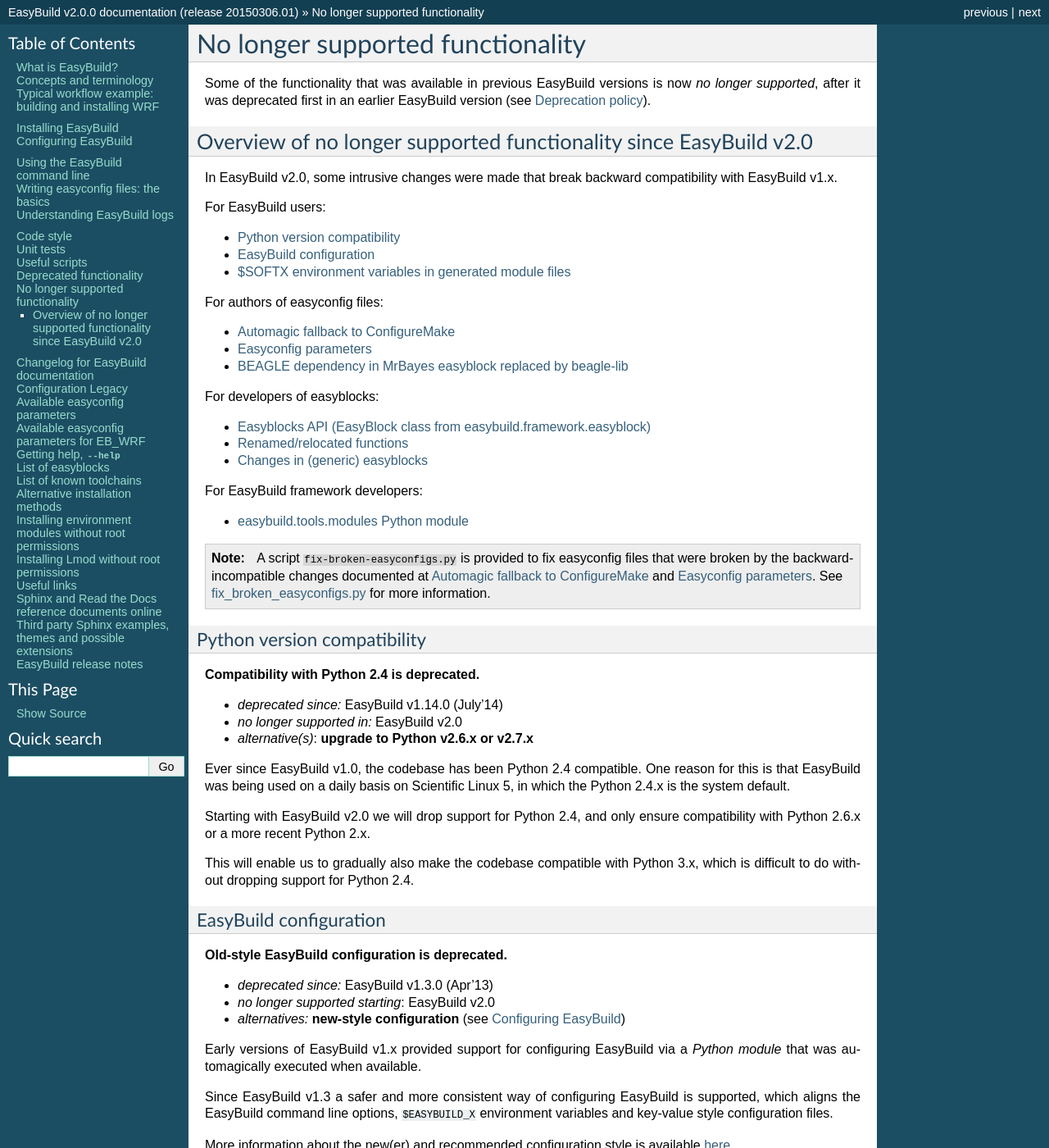
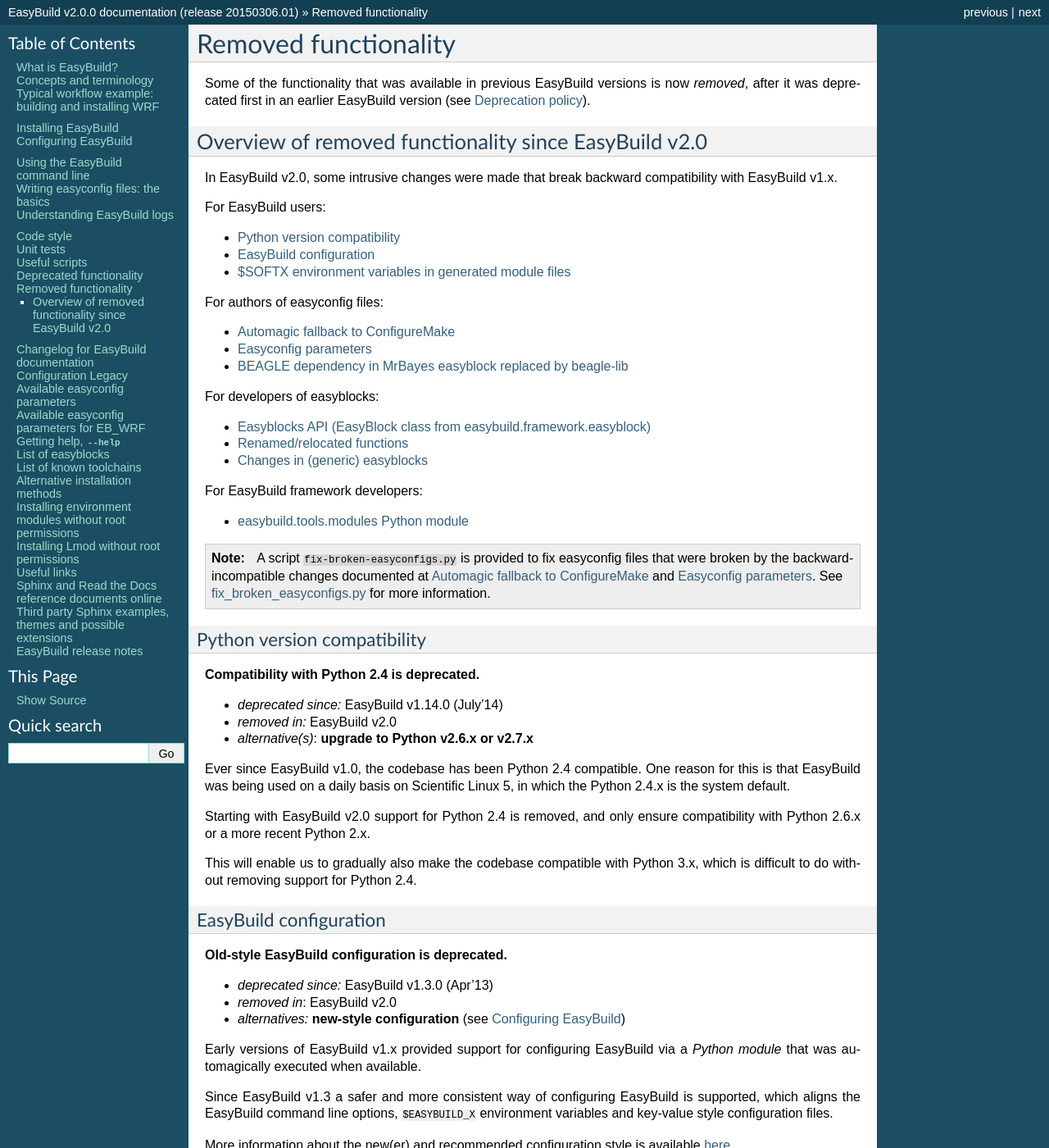
Before and after one commit to easybuilders/easybuild, a Sphinx documentation site: the page built from docs/Removed-functionality.rst, in a window 1280 px wide and 1400 px high. Shown: the whole window at 82% size. Built offline with Sphinx 7.4.7, drawn with Linux system fonts in a browser that asks for light colours; some of the changed text lies outside the part shown.

Commit message:
fix remarks: reword "dropped support" to "removed"

```diff
--- a/docs/Changelog.rst
+++ b/docs/Changelog.rst
@@ -5,7 +5,7 @@
 
 * **release 20150305.01** (`Mar 5th 2015`):
 
-  * add documentation on no longer supported functionality (see :ref:`no_longer_supported`)
+  * add documentation on removed functionality (see :ref:`removed_functionality`)
   * clean up documentation on deprecated functionality (see :ref:`deprecated`)
   * add documentation on provided scripts, in particular ``fix-broken-easyconfigs.py`` (see :ref:`useful_scripts`)
 * **release 20150302.01** (`Mar 2nd 2015`): update/cleanup documentation on :ref:`alt_inst_methods`
--- a/docs/Release_notes.rst
+++ b/docs/Release_notes.rst
@@ -42,7 +42,7 @@
 * deprecate automagic fallback to ``ConfigureMake`` easyblock (`#1113 <https://github.com/hpcugent/easybuild-framework/pull/1113>`_)
 
   * easyconfigs should specify ``easyblock = 'ConfigureMake'`` instead of relying on the fallback mechanism
-  * **note: automagic fallback to** ``ConfigureMake`` **easyblock will be dropped in EasyBuild v2.0**
+  * **note: automagic fallback to** ``ConfigureMake`` **easyblock will be removed in EasyBuild v2.0**
   * see also `Automagic fallback to ConfigureMake <http://easybuild.readthedocs.org/en/latest/Deprecated-functionality.html#configuremake-fallback>`_
 
 * stop triggering deprecated functionality, to enable use of ``--deprecated=2.0`` (`#1107 <https://github.com/hpcugent/easybuild-framework/pull/1107>`_, `#1115 <https://github.com/hpcugent/easybuild-framework/pull/1115>`_, `#1119 <https://github.com/hpcugent/easybuild-framework/pull/1119>`_)
--- a/docs/No-longer-supported-functionality.rst
+++ b/docs/Removed-functionality.rst
@@ -1,15 +1,15 @@
-.. _no_longer_supported:
+.. _removed_functionality:
 
-No longer supported functionality
-=================================
+Removed functionality
+=====================
 
-Some of the functionality that was available in previous EasyBuild versions is now *no longer supported*,
+Some of the functionality that was available in previous EasyBuild versions is now *removed*,
 after it was deprecated first in an earlier EasyBuild version (see :ref:`deprecation_policy`).
 
-.. _overview_no_longer_supported_20:
+.. _overview_removed_20:
 
-Overview of no longer supported functionality since EasyBuild v2.0
-------------------------------------------------------------------
+Overview of removed functionality since EasyBuild v2.0
+-------------------------------------------------------
 
 In EasyBuild v2.0, some intrusive changes were made that break backward compatibility with EasyBuild v1.x.
 
@@ -48,17 +48,17 @@
 **Compatibility with Python 2.4 is deprecated.**
 
 * *deprecated since:* EasyBuild v1.14.0 (July'14)
-* *no longer supported in:* EasyBuild v2.0
+* *removed in:* EasyBuild v2.0
 * *alternative(s)*: **upgrade to Python v2.6.x or v2.7.x**
 
 Ever since EasyBuild v1.0, the codebase has been Python 2.4 compatible. One reason for this is that EasyBuild was
 being used on a daily basis on Scientific Linux 5, in which the Python 2.4.x is the system default.
 
-Starting with EasyBuild v2.0 we will drop support for Python 2.4, and only ensure compatibility with Python 2.6.x or a
+Starting with EasyBuild v2.0 support for Python 2.4 is removed, and only ensure compatibility with Python 2.6.x or a
 more recent Python 2.x.
 
 This will enable us to gradually also make the codebase compatible with Python 3.x, which is difficult to do without
-dropping support for Python 2.4.
+removing support for Python 2.4.
 
 .. _depr_easybuild_configuration_eb1:
 
@@ -68,7 +68,7 @@
 **Old-style EasyBuild configuration is deprecated.**
 
 * *deprecated since:* EasyBuild v1.3.0 (Apr'13)
-* *no longer supported starting*: EasyBuild v2.0
+* *removed in*: EasyBuild v2.0
 * *alternatives:* **new-style configuration** (see :ref:`configuring_easybuild`)
 
 Early versions of EasyBuild v1.x provided support for configuring EasyBuild via a *Python module* that was automagically
@@ -88,7 +88,7 @@
 **The default configuration file location** ``$HOME/.easybuild/config.cfg`` **is deprecated.**
 
 * *deprecated since:* EasyBuild v1.11.0 (Feb'14)
-* *no longer supported starting*: EasyBuild v2.0
+* *removed in*: EasyBuild v2.0
 * *alternatives:* ``$XDG_CONFIG_HOME/easybuild/config.cfg`` (equivalent to ``$HOME/.config/easybuild/config.cfg``)
 
 The default path for the new-style configuration path is ``$XDG_CONFIG_HOME/easybuild/config.cfg`` (or
@@ -104,7 +104,7 @@
 **The automagic fallback to the** ``ConfigureMake`` **easyblock is deprecated.**
 
 * *deprecated since:* EasyBuild v1.16.0 (Dec'14)
-* *no longer supported in:* EasyBuild v2.0
+* *removed in:* EasyBuild v2.0
 * *alternative(s)*: specify ``easyblock = 'ConfigureMake'`` in easyconfig file
 
 If the ``easyblock`` easyconfig was not specified, EasyBuild tries to find a matching easyblock based on the software
@@ -120,7 +120,7 @@
 Easyconfig parameters
 ~~~~~~~~~~~~~~~~~~~~~
 
-Some easyconfig parameters are no longer supported.
+Some easyconfig parameters are removed.
 
 .. note::
   A script is available to fix easyconfig files that are broken because they still rely on this functionality,
@@ -134,7 +134,7 @@
 **Use of** ``premakeopts`` **or** ``makeopts`` **easyconfig parameters is deprecated.**
 
 * *deprecated since:* EasyBuild v1.13.0 (May'14)
-* *no longer supported in:* EasyBuild v2.0
+* *removed in:* EasyBuild v2.0
 * *alternative(s)*: use ``prebuildopts``/``buildopts`` instead
 
 For consistency in terminology, use of the ``premakeopts`` and ``makeopts`` generic easyconfig parameters is deprecated,
@@ -154,7 +154,7 @@
 **Use of the** ``shared_lib_ext`` **'constant' in easyconfigs is deprecated.**
 
 * *deprecated since:* EasyBuild v1.5.0 (June'13)
-* *no longer supported in:* EasyBuild v2.0
+* *removed in:* EasyBuild v2.0
 * *alternative(s)*: use ``SHLIB_EXT`` instead
 
 Using the ``shared_lib_ext`` "magic" variable representing the extension for shared libraries (``.so`` on Linux,
@@ -168,7 +168,7 @@
 **Use of the** ``license`` **easyconfig parameter is deprecated.**
 
 * *deprecated since:* EasyBuild v1.11.0 (Feb'14)
-* *no longer supported in:* EasyBuild v2.0
+* *removed in:* EasyBuild v2.0
 * *alternative(s)*: use ``license_file`` or ``software_license`` instead
 
 The ``license`` easyconfig parameter, which was specific to the ``IntelBase`` generic easyblock and thus relevant
@@ -189,7 +189,7 @@
 **The** ``MrBayes`` **easyblock no longer considers** ``BEAGLE`` **as a valid dependency.**
 
 * *deprecated since:* EasyBuild v1.6.0 (Jul'14)
-* *no longer supported in:* EasyBuild v2.0
+* *removed in:* EasyBuild v2.0
 * *alternative(s)*: use ``beagle-lib`` instead
 
 Due to a misnomer in the easyconfig files for ``beagle-lib`` (formerly named ``BEAGLE``), the custom easyblock for
@@ -216,7 +216,7 @@
 **The list-of-tuples return type of the** ``extra_options`` **method is deprecated, should be a** ``dict`` **instead.**
 
 * *deprecated since:* EasyBuild v1.12.0 (Apr'14)
-* *no longer supported in:* EasyBuild v2.0
+* *removed in:* EasyBuild v2.0
 * *alternative(s)*: ensure/assume ``dict`` return type
 
 The return type of the ``extra_options`` static method in the ``EasyBlock`` class has been changed to a *dictionary*
@@ -242,7 +242,7 @@
 **Use of the** ``name`` **and** ``version`` **templates in** ``exts_filter`` **is deprecated.**
 
 * *deprecated since:* EasyBuild v1.2.0 (Feb'13)
-* *no longer supported in:* EasyBuild v2.0
+* *removed in:* EasyBuild v2.0
 * *alternative(s)*: use ``ext_name`` and ``ext_version`` instead
 
 Only the ``ext_name``, ``ext_version`` and ``src`` template strings can be used in the ``exts_filter`` extension filter
@@ -258,7 +258,7 @@
 **Specifying the module path in** ``exts_defaultclass`` **is deprecated.**
 
 * *deprecated since:* EasyBuild v0.5 (Apr'12)
-* *no longer supported in:* EasyBuild v2.0
+* *removed in:* EasyBuild v2.0
 * *alternative(s)*: *(none required, module path is derived from specified class name)*
 
 Explicitely specifying the module path for the default class to use for extensions (via ``exts_defaultclass``) is
@@ -270,7 +270,7 @@
 **Deriving the module path for easyblocks from the software name is deprecated.**
 
 * *deprecated since:* EasyBuild v1.4.0 (May'13)
-* *no longer supported in:* EasyBuild v2.0
+* *removed in:* EasyBuild v2.0
 * *alternative(s)*: use easyblock class name according to encoding scheme (e.g., ``EB_Foo``)
 
 Determining the *location* of Python modules representing easyblocks based on the software name (``name``) is deprecated.
@@ -288,7 +288,7 @@
 **The API of the** ``easybuild.tools.modules`` **module has been updated, certain aspects of the old API are deprecated.**
 
 * *deprecated since:* EasyBuild v1.8.0 (Oct'13) & v1.15.0 (Sept'15)
-* *no longer supported in:* EasyBuild v2.0
+* *removed in:* EasyBuild v2.0
 * *alternative(s)*: use equivalents available in new API (see below)
 
 The API of the ``easybuild.tools.modules`` Python module has been changed extensively when implementing support for
@@ -315,7 +315,7 @@
 account.**
 
 * *deprecated since:* EasyBuild v1.3.0 (Apr'13)
-* *no longer supported in:* EasyBuild v2.0
+* *removed in:* EasyBuild v2.0
 * *alternative(s)*: reinstall (ancient) module files which are only defining the ``$SOFTX`` environment variables
 
 The ``get_software_root`` and ``get_software_version`` functions will only take ``$EBROOTFOO`` and ``$EBVERSIONFOO``
@@ -333,7 +333,7 @@
 **Some functions/methods have been renamed or relocated, use via their previous location/name is deprecated.**
 
 * *deprecated since:* *(depends on function/method, see below)*
-* *no longer supported in:* EasyBuild v2.0
+* *removed in:* EasyBuild v2.0
 * *alternative(s)*: use new location/name
 
 A number of functions and methods that are part of the EasyBuild framework API have been renamed, mainly for consistency
@@ -374,7 +374,7 @@
 was replaced by** ``srcdir`` **.**
 
 * *deprecated since:* EasyBuild v1.4.0 (May'13)
-* *no longer supported in:* EasyBuild v2.0
+* *removed in:* EasyBuild v2.0
 * *alternative(s)*: equivalent ``srcdir`` named argument
 
 Since the ``builddir`` named argument in the ``configure_step`` method of the generic ``CMakeMake`` easyblock was a
@@ -388,7 +388,7 @@
 ``VersionIndependentPythonPackage`` **.**
 
 * *deprecated since:* EasyBuild v1.11.0 (Feb'14)
-* *no longer supported in:* EasyBuild v2.0
+* *removed in:* EasyBuild v2.0
 * *alternative(s)*: ``VersionIndependentPythonPackage``
 
 Because of to a typo in the name, the ``VersionIndependendPythonPackage`` generic easyblock was replaced by the
@@ -401,7 +401,7 @@
 ``get_site_suffix`` **function.**
 
 * *deprecated since:* EasyBuild v1.7.0 (Sept'13)
-* *no longer supported in:* EasyBuild v2.0
+* *removed in:* EasyBuild v2.0
 * *alternative(s)*: ``get_site_suffix('sitearch')``
 
 The ``get_sitearch_suffix`` function provided by the ``Perl`` easyblock, which can be (and is) imported in/used by other
--- a/docs/index.rst
+++ b/docs/index.rst
@@ -58,7 +58,7 @@
     Unit-tests
     Useful-scripts
     Deprecated-functionality
-    No-longer-supported-functionality
+    Removed-functionality
 
 Getting help
 ============
```
Also changed, not shown: docs/Deprecated-functionality.rst (+4 -4 lines).
